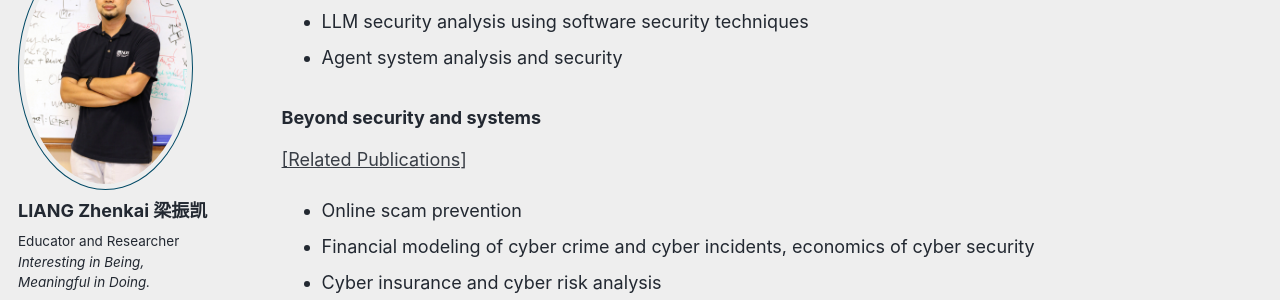
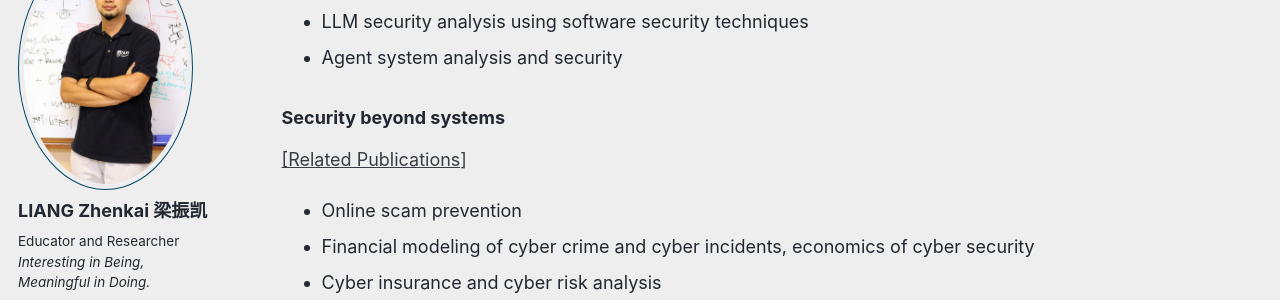
Before and after one commit to zhenkai-liang/zhenkai-liang.github.io, a Jekyll site: the page built from _pages/research.md, in a window 1280 px wide and 900 px high, scrolled down 839 px. Shown: the part 153-453 px from the top of the window. Built offline with Jekyll 4.4.1, drawn with Linux system fonts in a browser that asks for light colours; some web fonts are replaced.

Commit message:
Update research.md

```diff
--- a/_pages/research.md
+++ b/_pages/research.md
@@ -32,7 +32,7 @@ Research Directions
 * LLM security analysis using software security techniques
 * Agent system analysis and security
 
-### Beyond security and systems
+### Security beyond systems
 [\[Related Publications\]](https://www.comp.nus.edu.sg/~liangzk/publications/beyond.html)
 * Online scam prevention
 * Financial modeling of cyber crime and cyber incidents, economics of cyber security
```
